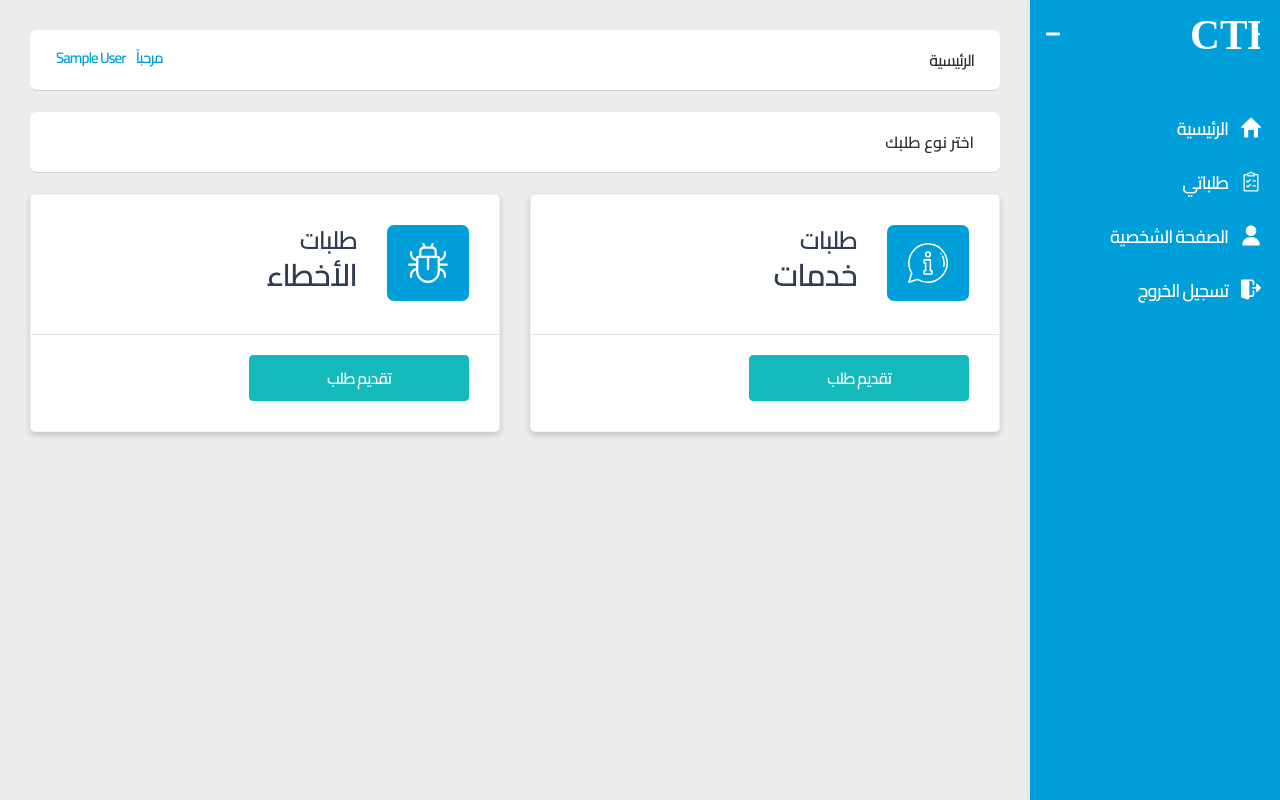
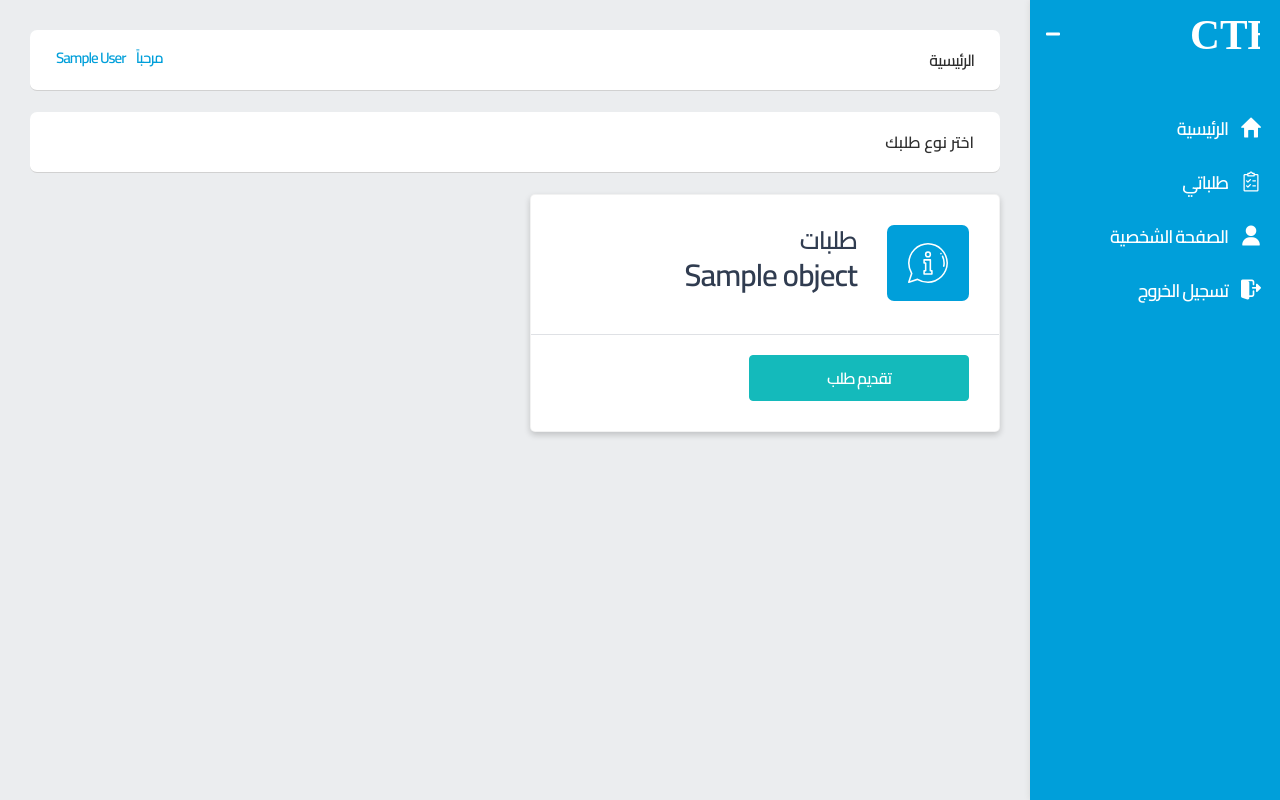
Before and after one commit to shahwan42/icare, a Django app: template templates/pages/home.html in a window 1280 px wide. Run offline with Django 3.2, Linux system fonts and the light colour scheme; a user stored in the database is signed in; tables that the repository leaves empty hold one stand-in row (values such as "Sample post"); the template is opened without the code that fills it: most values are stand-ins (such as "Sample title", 1, 10 or a date in 2020); parts of the project's set-up code (start-up, migrations or seed data) failed here and were passed over; some libraries are stand-ins or nearby versions.

Commit message:
LoginRequired on views, semi-finished

```diff
--- a/core/views.py
+++ b/core/views.py
@@ -1,6 +1,7 @@
 import json
 
 import logging
+from django.contrib.auth.mixins import LoginRequiredMixin
 from django.shortcuts import render, redirect, reverse
 from django.utils.decorators import method_decorator
 from django.views.decorators.csrf import csrf_exempt
@@ -83,7 +84,7 @@ def get_folder_from_kwargs(kwargs):
     return folder
 
 
-class NewTask(View):
+class NewTask(LoginRequiredMixin, View):
     """Create a new task within a folder"""
 
     form_class = NewTaskForm
--- a/templates/pages/home.html
+++ b/templates/pages/home.html
@@ -25,20 +25,23 @@
       <form>
         <div class="order_type">
           <div class="row">
+            {% for object in object_list %}
             <div class="col-md-6 mb-3 mb-md-0">
               <div class="order_item">
                 <div class="media">
                   <span><img src="{% static 'images/icons/info.svg' %}" alt="info.svg"></span>
                   <div class="media-body">
                     <h5 class="mt-0">طلبات</h5>
-                    <p>خدمات</p>
+                    <p>{{ object.name }}</p>
                   </div>
                 </div>
-                <a href="#" class="cust_btn" data-toggle="modal" data-target=".first_login">تقديم طلب</a>
+                <a href="{% url 'new_task' object.clickup_id %}" class="cust_btn">تقديم طلب</a>
+                <!-- <a href="#" class="cust_btn" data-toggle="modal" data-target=".first_login">تقديم طلب</a> -->
               </div>
             </div>
+            {% endfor %}
 
-            <div class="col-md-6">
+            <!-- <div class="col-md-6">
               <div class="order_item">
                 <div class="media">
                   <span><img src="{% static 'images/icons/error.svg' %}" alt="info.svg"></span>
@@ -49,7 +52,7 @@
                 </div>
                 <a href="#" class="cust_btn" data-toggle="modal" data-target=".success_order">تقديم طلب</a>
               </div>
-            </div>
+            </div> -->
           </div>
         </div>
       </form>
```
Also changed, not shown: templates/registration/login.html (+19 -2 lines).
